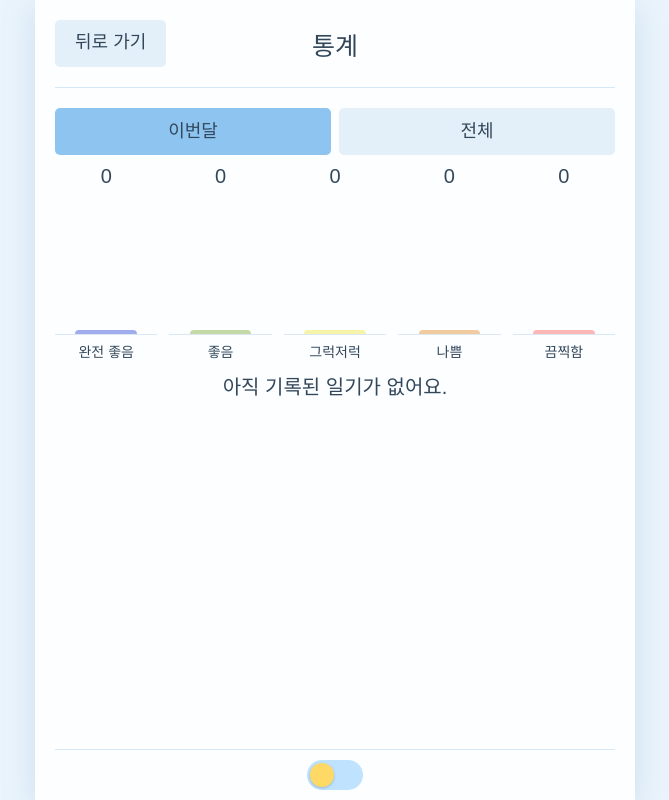
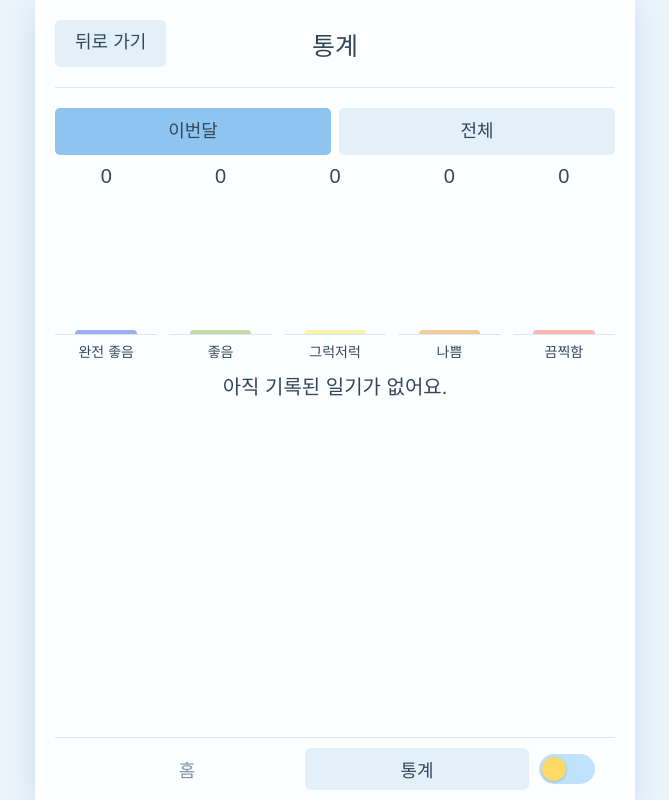
Before and after one commit to nayubin0305/MyDiary, a React (Vite) app: page /Stats in a window 1280 px wide. Shown: the whole page, without its empty margins (305-974 px from the left). Built offline with nearby package versions, Linux system fonts and the light colour scheme; a web font is replaced by a local one.

Commit message:
feat: 하단 탭 내비게이션 추가

```diff
--- a/src/component/BottomBar.css
+++ b/src/component/BottomBar.css
@@ -4,9 +4,31 @@
     z-index: 10;
     margin-top: auto;
     display: flex;
-    justify-content: center;
+    justify-content: space-between;
     align-items: center;
+    gap: 10px;
     padding: 10px 20px;
     background-color: var(--bg-card);
     border-top: 1px solid var(--border);
 }
+.BottomBar .tabs {
+    flex: 1;
+    display: flex;
+    gap: 6px;
+}
+.BottomBar .tab {
+    flex: 1;
+    padding: 8px 0;
+    border-radius: 6px;
+    text-align: center;
+    text-decoration: none;
+    font-size: 18px;
+    color: var(--text-sub);
+}
+.BottomBar .tab:hover {
+    background-color: var(--bg-control);
+}
+.BottomBar .tab.active {
+    background-color: var(--bg-control);
+    color: var(--text);
+}
--- a/src/component/BottomBar.tsx
+++ b/src/component/BottomBar.tsx
@@ -1,11 +1,24 @@
 import "./BottomBar.css";
 import ThemeToggle from "./ThemeToggle";
+import { NavLink } from "react-router-dom";
+
+const tabList = [
+    {to: "/", label: "홈", end: true},
+    {to: "/stats", label: "통계", end: false},
+];
 
 const BottomBar = () => {
     return (
-        <div className="BottomBar">
+        <nav className="BottomBar">
+            <div className="tabs">
+                {tabList.map((tab) => (
+                    <NavLink key={tab.to} to={tab.to} end={tab.end} className="tab">
+                        {tab.label}
+                    </NavLink>
+                ))}
+            </div>
             <ThemeToggle />
-        </div>
+        </nav>
     );
 };
 
```
